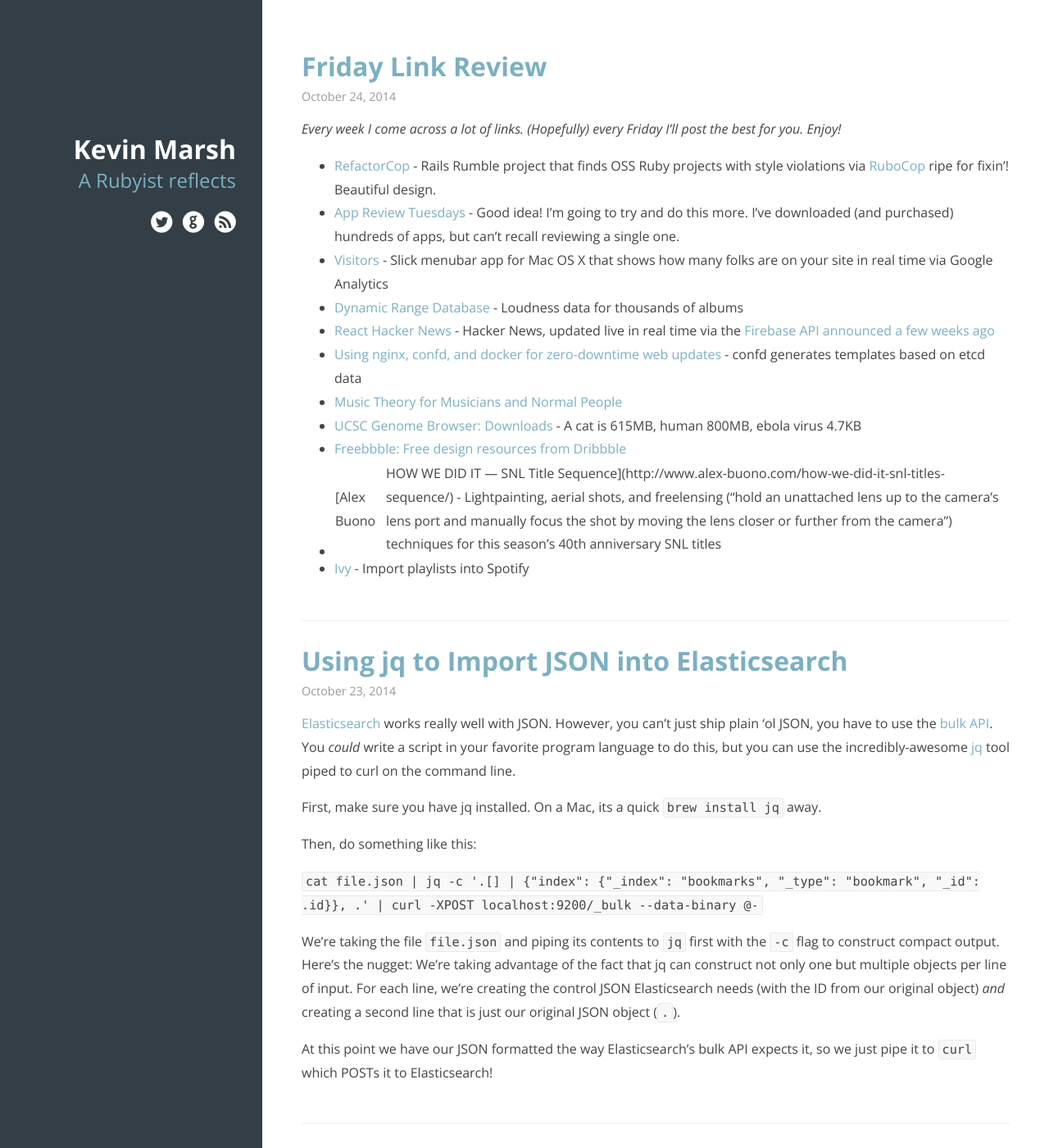
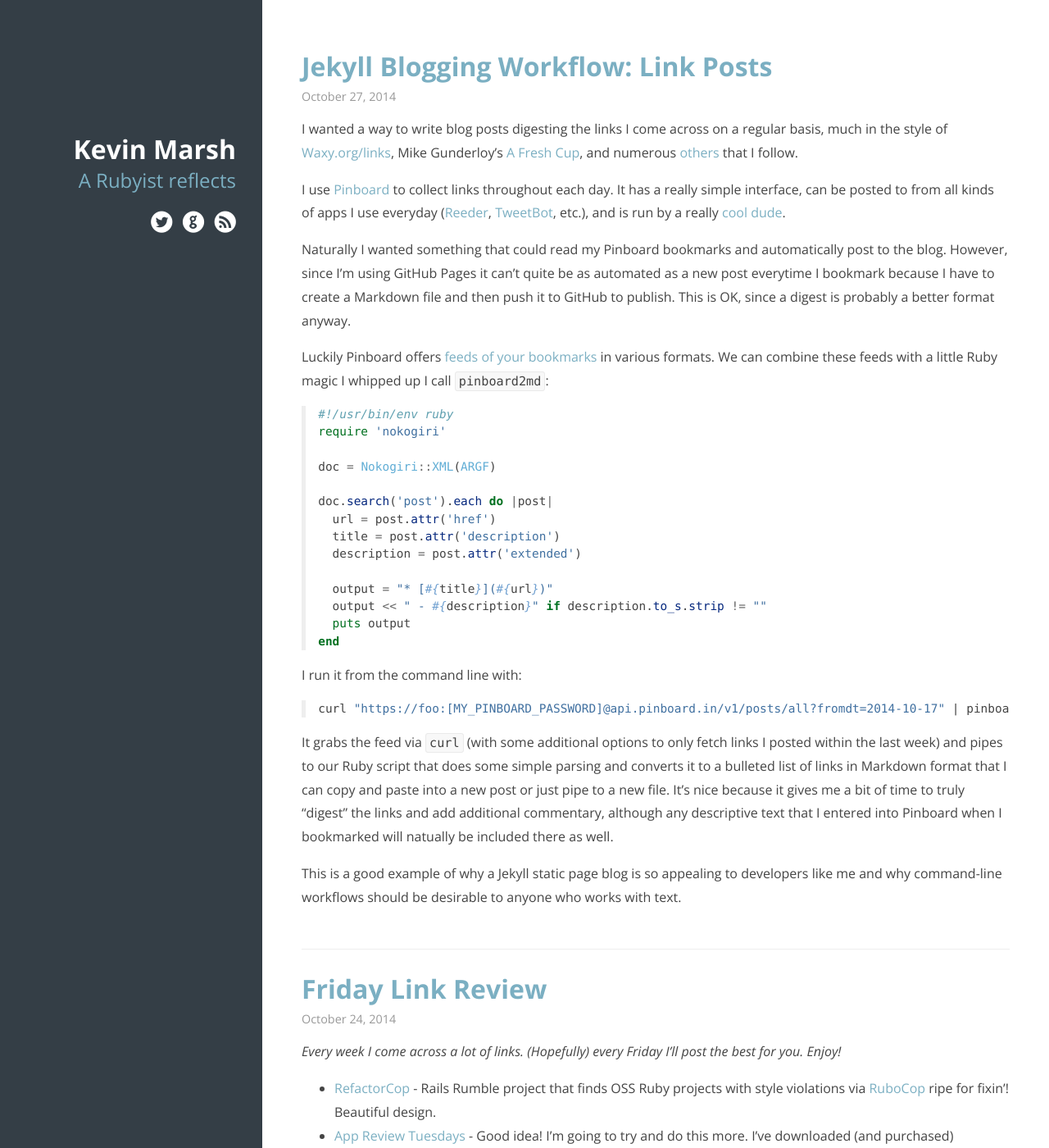
Before and after one commit to willcodeforfoo/kevinmarsh.com, a Jekyll site: the page built from index.html, in a window 1280 px wide and 1400 px high. Shown: the whole window at 82% size. Built offline with Jekyll 4.4.1, drawn with Linux system fonts in a browser that asks for light colours; Markdown is read by kramdown in place of the engine named in the settings; some of the changed text lies outside the part shown.

Commit message:
Fix CSS fo rinline code, link post post

````diff
--- /dev/null
+++ b/_posts/2014-10-27-jekyll-blogging-workflow-link-posts.md
@@ -0,0 +1,39 @@
+---
+layout: post
+title: "Jekyll Blogging Workflow: Link Posts"
+date: 2014-10-27 13:46:10
+---
+I wanted a way to write blog posts digesting the links I come across on a regular basis, much in the style of [Waxy.org/links](http://waxy.org/links/), Mike Gunderloy's [A Fresh Cup](http://afreshcup.com/home/category/double-shot), and numerous [others](http://chneukirchen.org/trivium/) that I follow.
+
+I use [Pinboard](https://pinboard.in/) to collect links throughout each day. It has a really simple interface, can be posted to from all kinds of apps I use everyday ([Reeder](http://reederapp.com/), [TweetBot](http://tapbots.com/software/tweetbot/), etc.), and is run by a really [cool dude](http://idlewords.com/).
+
+Naturally I wanted something that could read my Pinboard bookmarks and automatically post to the blog. However, since I'm using GitHub Pages it can't quite be as automated as a new post everytime I bookmark because I have to create a Markdown file and then push it to GitHub to publish. This is OK, since a digest is probably a better format anyway.
+
+Luckily Pinboard offers [feeds of your bookmarks](https://pinboard.in/howto/#rss) in various formats. We can combine these feeds with a little Ruby magic I whipped up I call `pinboard2md`:
+
+```ruby
+#!/usr/bin/env ruby
+require 'nokogiri'
+
+doc = Nokogiri::XML(ARGF)
+
+doc.search('post').each do |post|
+  url = post.attr('href')
+  title = post.attr('description')
+  description = post.attr('extended')
+
+  output = "* [#{title}](#{url})"
+  output << " - #{description}" if description.to_s.strip != ""
+  puts output
+end
+```
+
+I run it from the command line with:
+
+```bash
+curl "https://foo:[MY_PINBOARD_PASSWORD]@api.pinboard.in/v1/posts/all?fromdt=2014-10-17" | pinboard2md
+```
+
+It grabs the feed via `curl` (with some additional options to only fetch links I posted within the last week) and pipes to our Ruby script that does some simple parsing and converts it to a bulleted list of links in Markdown format that I can copy and paste into a new post or just pipe to a new file. It's nice because it gives me a bit of time to truly "digest" the links and add additional commentary, although any descriptive text that I entered into Pinboard when I bookmarked will natually be included there as well.
+
+This is a good example of why a Jekyll static page blog is so appealing to developers like me and why command-line workflows should be desirable to anyone who works with text.
--- a/css/main.scss
+++ b/css/main.scss
@@ -173,6 +173,13 @@
         border-radius: 3px;
     }
 
+    pre code {
+        padding: 0;
+        background: none;
+        border: none;
+        border-radius: none;
+    }
+
     .footnotes {
         font-size: 0.85em;
         line-height: 1.7em;
````
